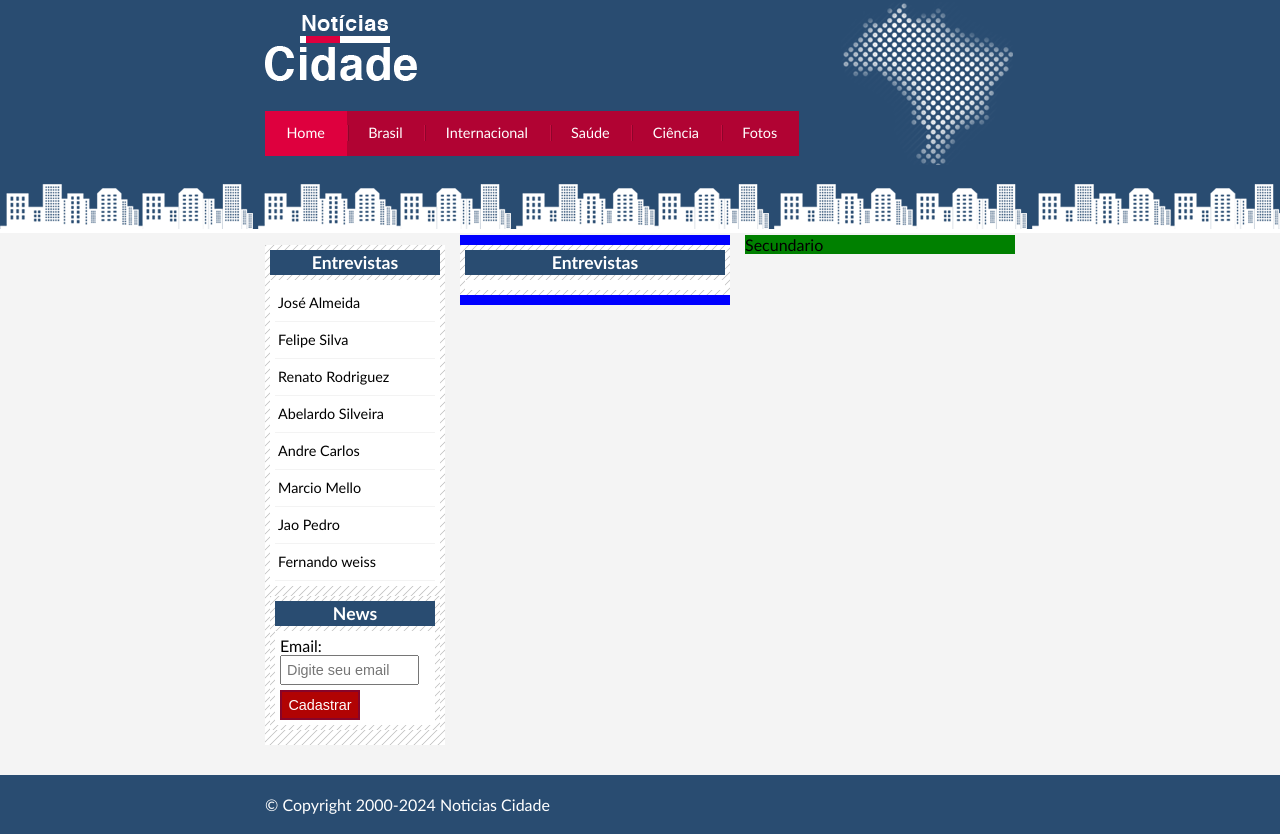
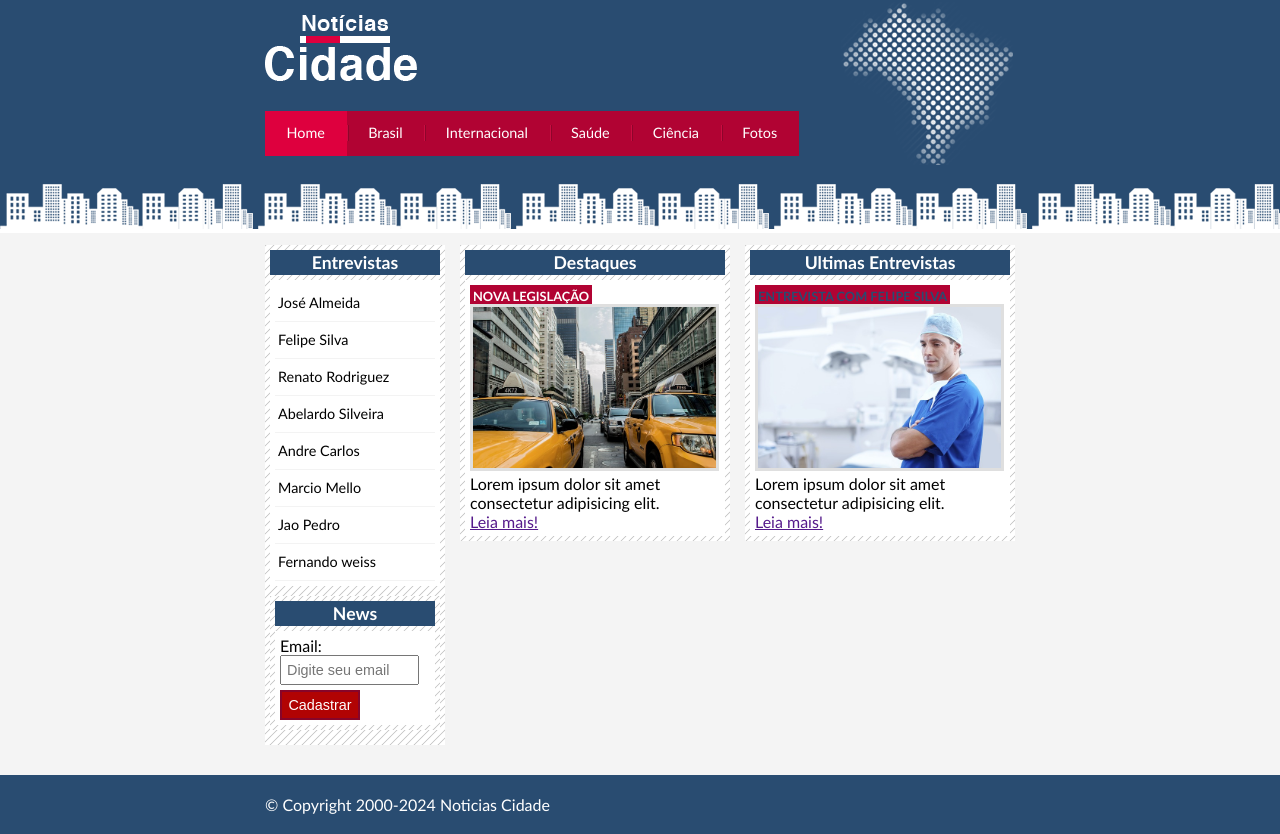
Before and after one commit to whoisrfael/projetoUnes, a plain HTML site: page CidadeNoticias/index.html in a window 1280 px wide. Drawn offline with Linux system fonts and the light colour scheme.

Commit message:
Atualizaçao Area conteudo

```diff
--- a/CidadeNoticias/css/style.css
+++ b/CidadeNoticias/css/style.css
@@ -94,7 +94,6 @@ body.fotos #navegacao a#fotos
 
 #primario {
     width: 270px;
-    background: blue;
     float: left;
     margin: 0 0 20px 195px;
 }
@@ -110,7 +109,6 @@ body.fotos #navegacao a#fotos
 
 #secundario {
     width: 270px;
-    background: green;
     float: left;
     margin: 0 0 20px 15px;
 }
@@ -175,7 +173,35 @@ input.submit {
     margin-top: 5px;
 }
 
+/*Formatando Imagens*/
 
+img {
+    border: 2px solid #dfdfdf;
+}
+
+img.imagem-principal {
+    width: 97%;
+    border: 3px solid #dfdfdf;
+}
+
+/*Formantando cabeçalhos*/
+
+h3 {
+    text-transform: uppercase;
+    display: inline;
+    font-size: 0.8em;
+    padding: 3px;
+}
+
+.destaque h3{
+    background: #b10333;
+    color: #fff;
+}
+
+.entrevista h3{
+    background: #b10333;
+    color: #294c71;
+}
 
 
 #container-rodape {
--- a/CidadeNoticias/index.html
+++ b/CidadeNoticias/index.html
@@ -47,18 +47,41 @@
 
             <div id="primario">
 
-                <div class="caixa">
-                    <h2>Entrevistas</h2>
+                <div class="caixa destaque">
+                    <h2>Destaques</h2>
                     <div class="caixa-conteudo">
-
-
+                        <h3>Nova Legislação</h3>
+                        <img class="imagem-principal" src="img/taxi.jpg" alt="">
+                        <p>
+                            Lorem ipsum dolor sit amet consectetur adipisicing elit.<br>
+                            <a href="">Leia mais!</a>
+                        </p>
 
                     </div>
 
                 </div>
 
             </div>
-            <div id="secundario">Secundario</div>
+
+            <div id="secundario">
+
+                <div class="caixa entrevista">
+                    <h2>Ultimas Entrevistas</h2>
+                    <div class="caixa-conteudo">
+                        <h3>Entrevista com Felipe Silva</h3>
+                        <img class="imagem-principal" src="img/doutor.jpg" alt="">
+                        <p>
+                            Lorem ipsum dolor sit amet consectetur adipisicing elit.<br>
+                            <a href="">Leia mais!</a>
+                        </p>
+
+                    </div>
+
+                </div>
+
+            </div>
+
+
 
             <!-- Inicio Menu lateral-->
             <div id="lateral">
@@ -107,7 +130,7 @@
             </div>
             <!-- Fim Menu lateral-->
 
-       </div>
+        </div>
        <!-- Fim Conteudo -->
 
     </div>
```
